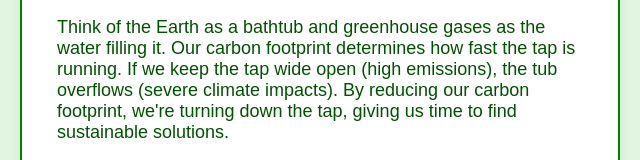
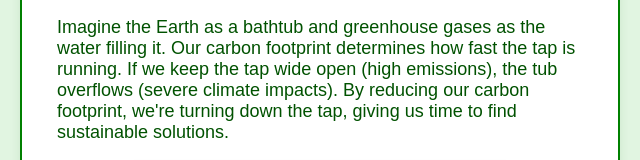
Before and after one commit to Smart-ibanga/NAIJA-C-WALLET, a plain HTML site: page index.html in a window 1280 px wide. Shown: the part 390-550 px from the top of the page, 320-960 px from the left. Drawn offline with Linux system fonts and the light colour scheme.

Commit message:
enhance home page paragraph

```diff
--- a/index.html
+++ b/index.html
@@ -27,7 +27,7 @@
                 from the electricity you use to the transportation you rely on.
             </h3>
             <p>
-                Think of the Earth as a bathtub and greenhouse gases as the water filling it.
+                Imagine the Earth as a bathtub and greenhouse gases as the water filling it.
                 Our carbon footprint determines how fast the tap is running. If we keep the tap wide open (high emissions),
                  the tub overflows (severe climate impacts).
                  By reducing our carbon footprint, we're turning down the tap, giving us time to find sustainable solutions.
```
Also changed, not shown: calculate.html (+1 -1 lines).
